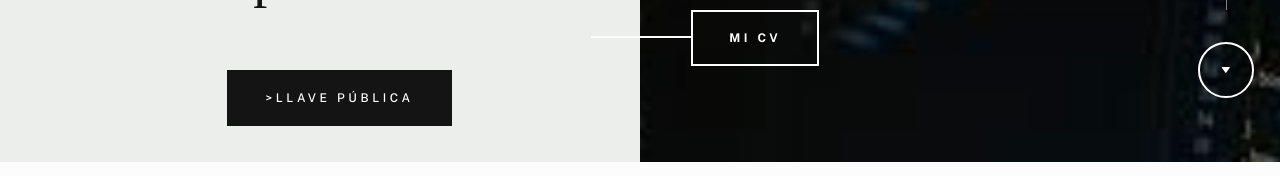
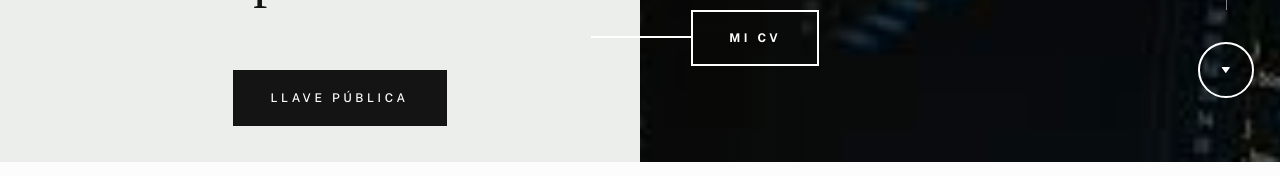
Before and after one commit to AntonioESCOM/AntonioESCOM.github.io, a plain HTML site: page index.html in a window 1280 px wide. Shown: the part 702-878 px from the top of the page. Drawn offline with nearby package versions, Linux system fonts and the light colour scheme; a web font is replaced by a local one.

Commit message:
Update index.html

```diff
--- a/index.html
+++ b/index.html
@@ -89,7 +89,7 @@
                         </h1>
 
                         <div class="s-intro__content-btns ">
-                            <a  class="smoothscroll btn " href="https://antonioescom.github.io/Jose_Antonio_publica.pem" download="Jose_Antonio_publica.pem">>Llave pública</a>
+                            <a  class="smoothscroll btn " href="https://antonioescom.github.io/Jose_Antonio_publica.pem" >Llave pública</a>
                             <a style="display: none;" class="smoothscroll btn btn--stroke" href="#footer">Get In Touch</a>
                         </div> <!-- s-intro__content-btns -->
 
```
